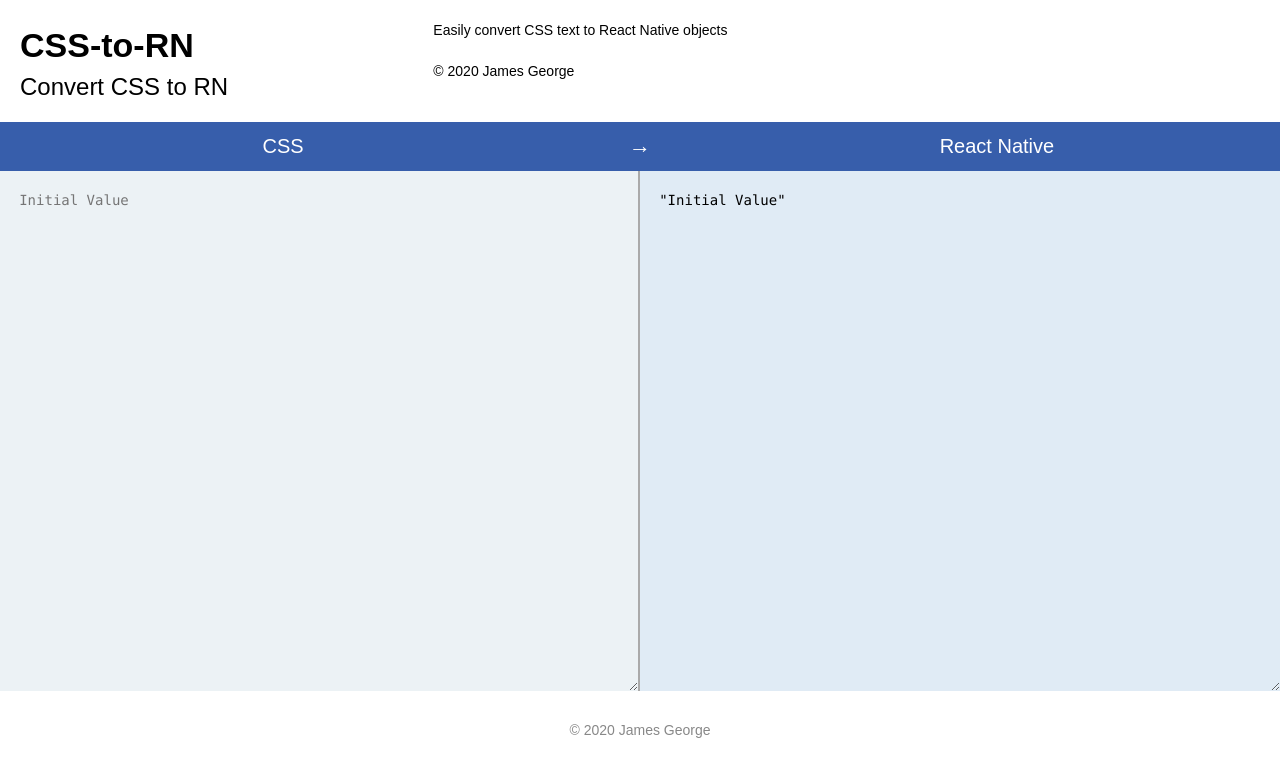
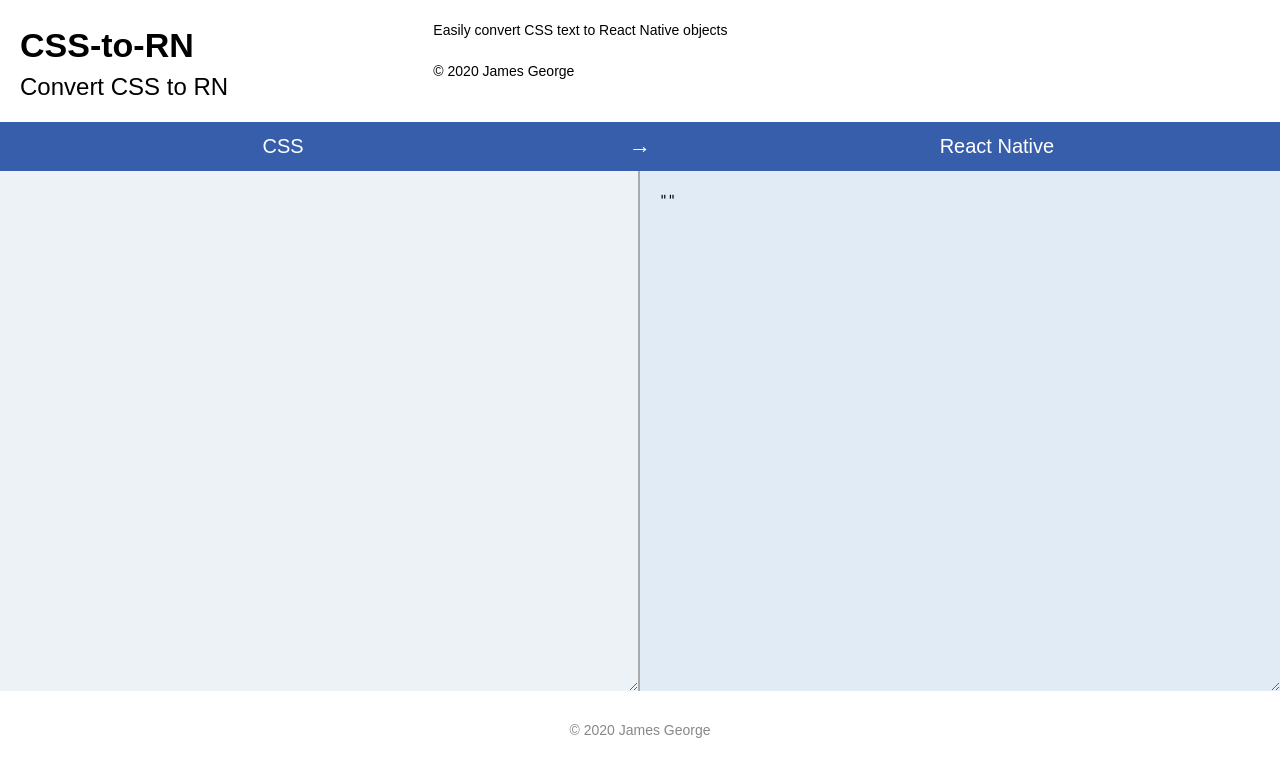
Before and after one commit to jamesgeorge007/csstox, a React (Create React App) app: page / in a window 1280 px wide. Shown: the top 776 px of the page. Built offline with nearby package versions, Linux system fonts and the light colour scheme.

Commit message:
refactor: minor tweaks

```diff
--- a/src/App.js
+++ b/src/App.js
@@ -6,7 +6,7 @@ import Css from './components/Css';
 import RN from './components/RN';
 
 function App() {
-  const [value, setValue] = useState("Initial Value");
+  const [value, setValue] = useState("");
 
   return (
     <AppContext.Provider
--- a/src/components/Css.js
+++ b/src/components/Css.js
@@ -7,7 +7,6 @@ import { AppContext } from '../context/AppContext';
 
 const Css = () => {
   const { value, setValue } = useContext(AppContext);
-  const [content, setContent] = useState("");
 
   const objectify = (cssText) => {
     const root = postcss.parse(cssText);
```
